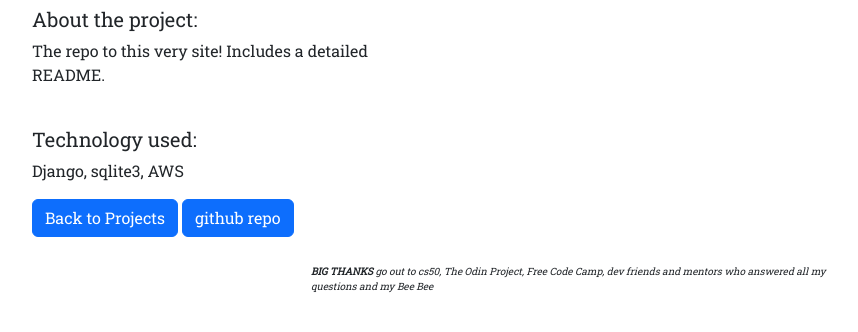
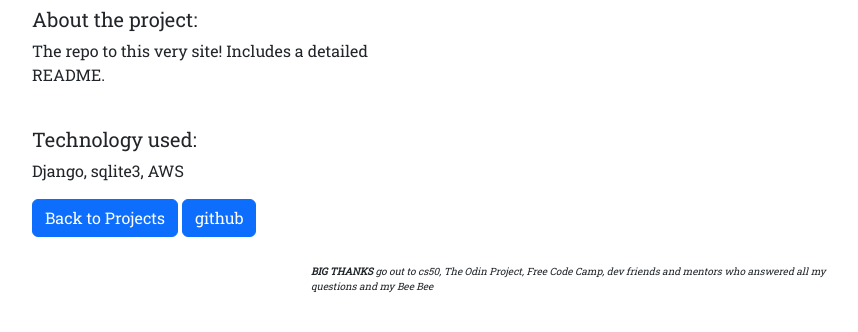
Before and after one commit to TeaZea/Portfolio_2024, a Django app: page /projects/1/ in a window 1280 px wide. Shown: the part 273-605 px from the top of the page, without its empty margins (50-908 px from the left). Run offline with Django 5.2, Linux system fonts and the light colour scheme; data comes from the database, SQL or seed files in the repository; some libraries are stand-ins or nearby versions.

Commit message:
Changed link to generic github profile

```diff
--- a/portfolio_v2/projects/templates/projects/project_detail.html
+++ b/portfolio_v2/projects/templates/projects/project_detail.html
@@ -15,8 +15,8 @@
                 <a href="{% url 'project_index' %}" class="btn btn-primary">
                     Back to Projects
                 </a>
-                <a href="https://github.com/TeaZea/Portfolio_2024/tree/main/portfolio_v2" target="_blank" class="btn btn-primary">
-                    github repo
+                <a href="https://github.com/TeaZea" target="_blank" class="btn btn-primary">
+                    github
                 </a>
             </div>
         </div>
```
